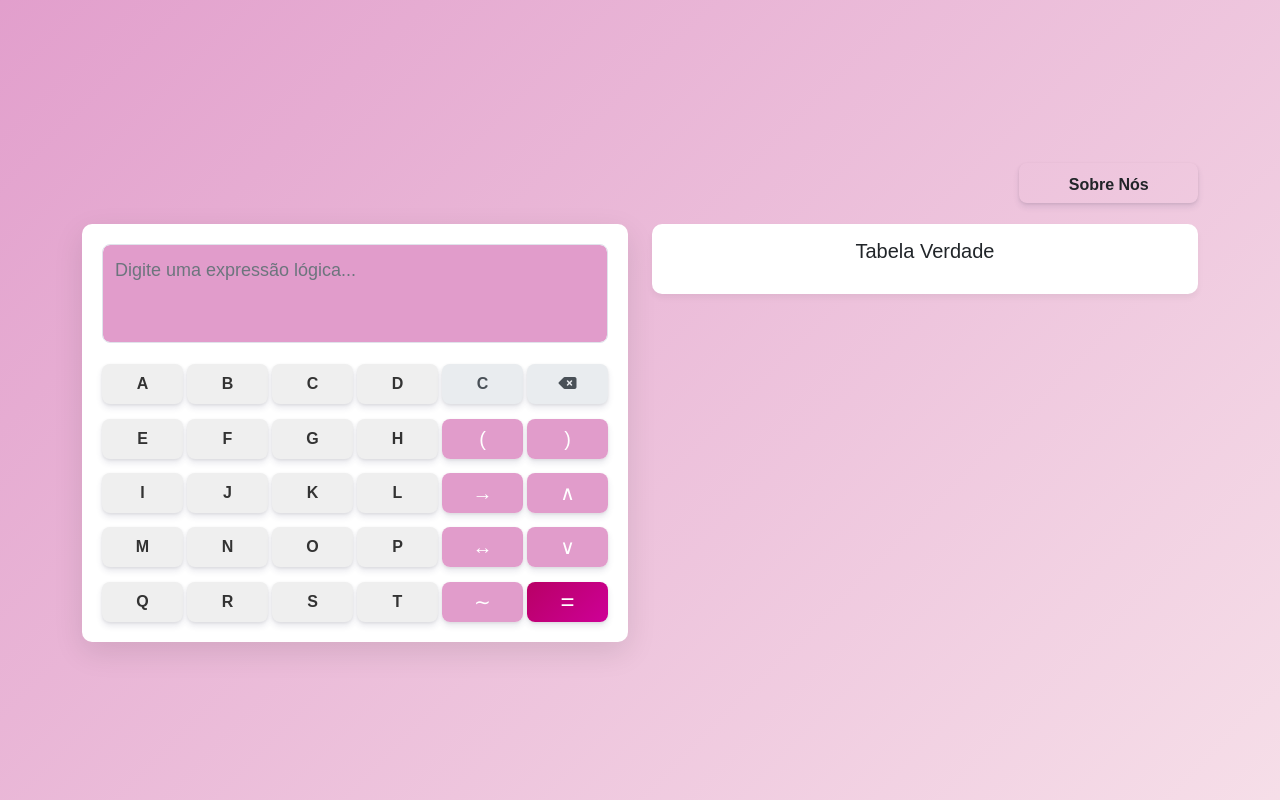
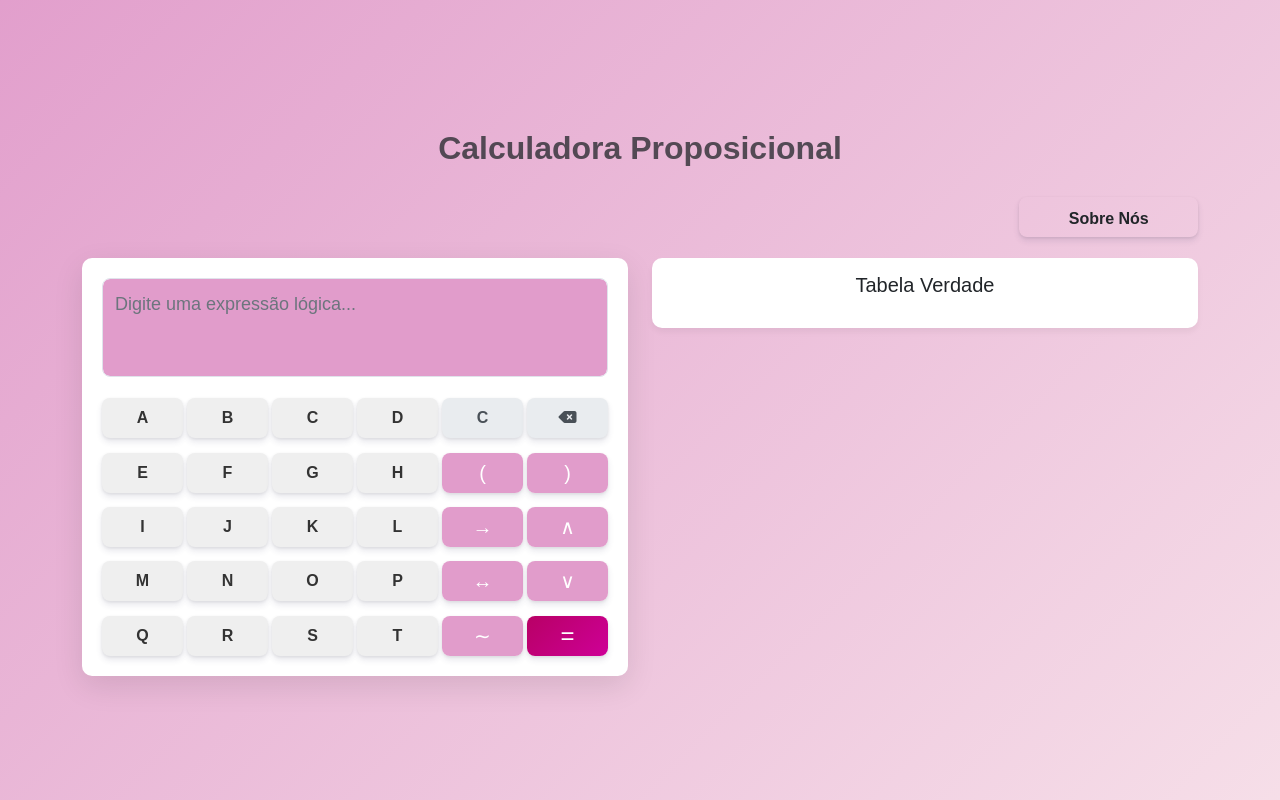
Before and after one commit to speedyvad/CalculadoraProposicional, a plain HTML site: page index.html in a window 1280 px wide. Drawn offline with nearby package versions, Linux system fonts and the light colour scheme.

Commit message:
header e sua animação feita

```diff
--- a/index.html
+++ b/index.html
@@ -92,6 +92,21 @@
             color: var(--button-text);
         }
 
+          /* Estilos do Header */
+          .header {
+            text-align: center;
+            font-size: 2rem;
+            font-weight: bold;
+            color: var(--button-bg);
+            margin-bottom: 20px;
+            animation: fadeIn 2s ease-in-out infinite alternate;
+        }
+
+        @keyframes fadeIn {
+            0% { opacity: 0.5; }
+            100% { opacity: 1; }
+        }
+
         button.operator-group {
             font-size: 20px;
             background: linear-gradient(135deg, var(--primary-color), var(--secondary-color));
@@ -162,6 +177,7 @@
 
 <body>
     <div class="container">
+        <header class="header">Calculadora Proposicional</header>
         <div class="row">
             <!-- Botão Sobre Nós -->
             <div class="col-12 text-end mb-3">
```
